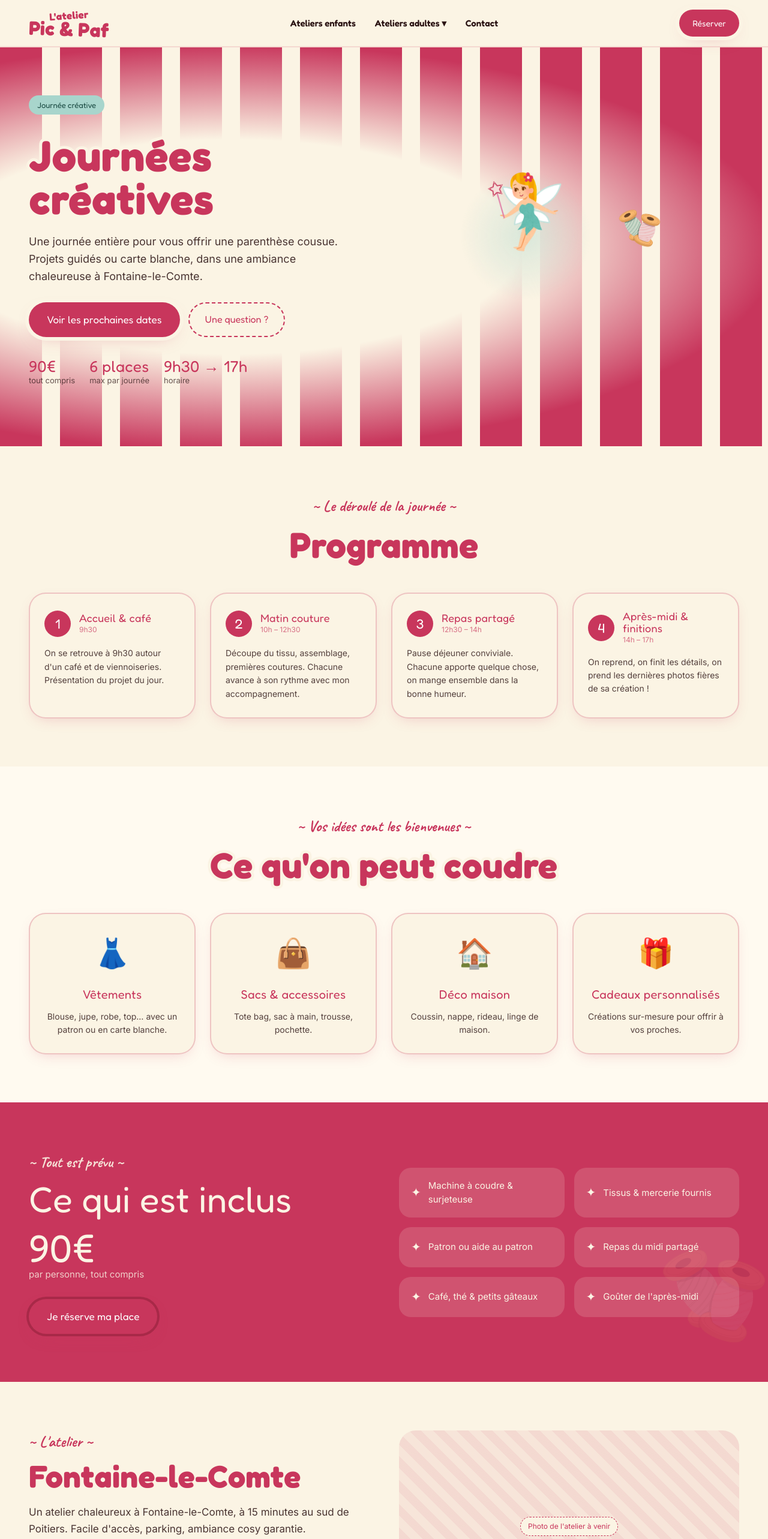
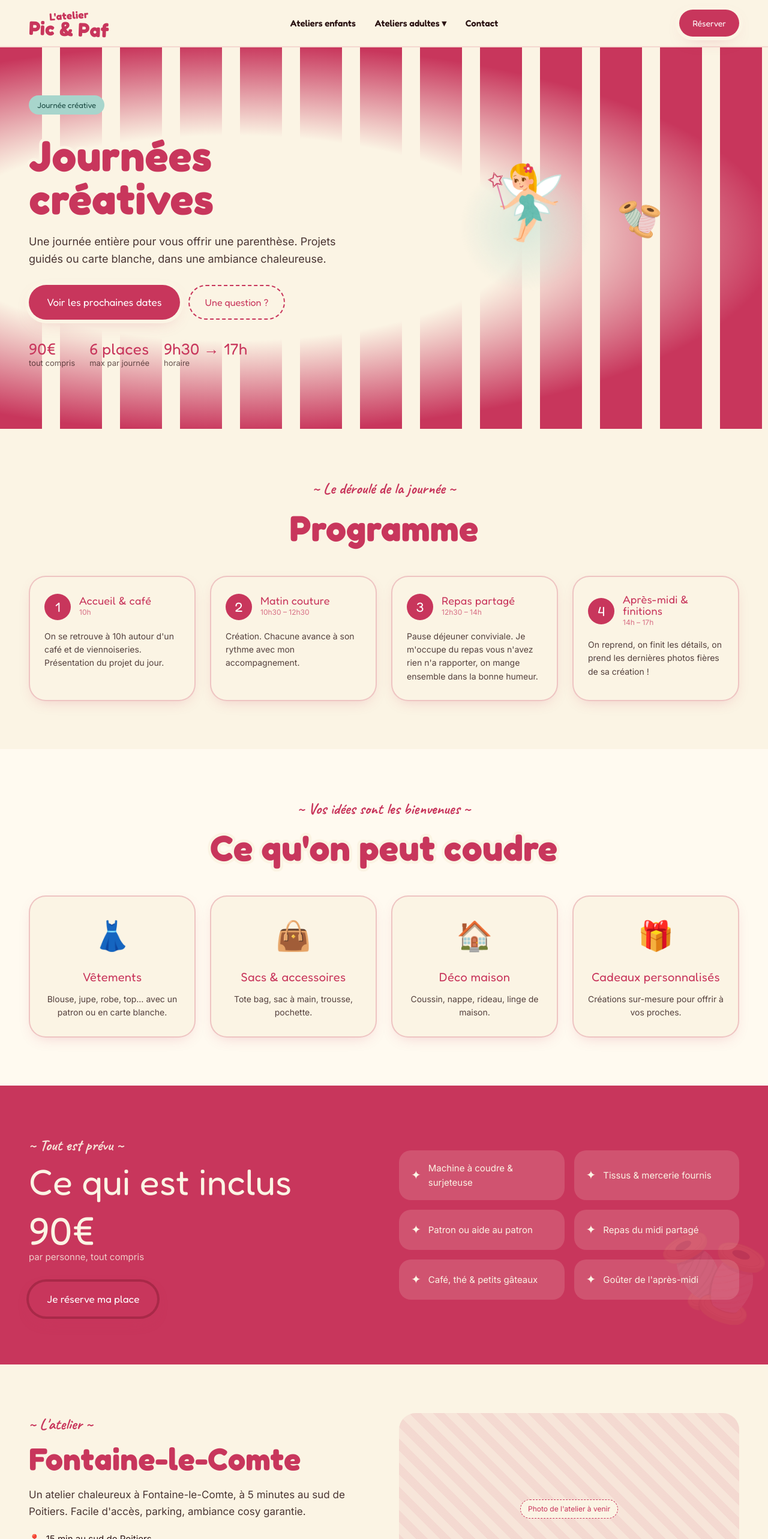
Before and after one commit to atelierpicpaf-a11y/atelierpic-paf, a Next.js app: page /ateliers-adultes/journees-creatives in a window 1280 px wide. Shown: the top 2566 px of the page at 60% size. Built offline with nearby package versions, Linux system fonts and the light colour scheme; no server answers; the database is empty.

Commit message:
content: mettre à jour les textes de la page journées créatives
Ajuster les horaires du programme (accueil 10h, matin 10h30-12h30),
préciser que le repas est fourni et corriger le lieu (Fontaine-le-Comte,
5 min au sud de Poitiers).

Co-Authored-By: Claude Sonnet 4.6 <noreply@anthropic.com>

```diff
--- a/app/(marketing)/ateliers-adultes/journees-creatives/page.tsx
+++ b/app/(marketing)/ateliers-adultes/journees-creatives/page.tsx
@@ -18,9 +18,9 @@ function formatJourneeDate(iso: string) {
 }
 
 const PROGRAMME = [
-  { n:'1', titre:"Accueil & café", desc:"On se retrouve à 9h30 autour d'un café et de viennoiseries. Présentation du projet du jour.", heure:'9h30' },
-  { n:'2', titre:'Matin couture', desc:"Découpe du tissu, assemblage, premières coutures. Chacune avance à son rythme avec mon accompagnement.", heure:'10h – 12h30' },
-  { n:'3', titre:"Repas partagé", desc:"Pause déjeuner conviviale. Chacune apporte quelque chose, on mange ensemble dans la bonne humeur.", heure:'12h30 – 14h' },
+  { n:'1', titre:"Accueil & café", desc:"On se retrouve à 10h autour d'un café et de viennoiseries. Présentation du projet du jour.", heure:'10h' },
+  { n:'2', titre:'Matin couture', desc:"Création. Chacune avance à son rythme avec mon accompagnement.", heure:'10h30 – 12h30' },
+  { n:'3', titre:"Repas partagé", desc:"Pause déjeuner conviviale. Je m'occupe du repas vous n'avez rien n'a rapporter, on mange ensemble dans la bonne humeur.", heure:'12h30 – 14h' },
   { n:'4', titre:"Après-midi & finitions", desc:"On reprend, on finit les détails, on prend les dernières photos fières de sa création !", heure:'14h – 17h' },
 ]
 
@@ -65,7 +65,7 @@ export default async function JourneesCreativesPage() {
             <span className="badge" style={{ background:'var(--menthe)', color:'#1a4a42', marginBottom:20 }}>Journée créative</span>
             <h1 className="sticker-title" style={{ fontSize:'clamp(44px,6vw,72px)', textAlign:'left', margin:'12px 0 22px' }}>Journées<br/>créatives</h1>
             <p style={{ fontSize:18, maxWidth:520, lineHeight:1.6, opacity:.85, marginBottom:28 }}>
-              Une journée entière pour vous offrir une parenthèse cousue. Projets guidés ou carte blanche, dans une ambiance chaleureuse à {lieu}.
+              Une journée entière pour vous offrir une parenthèse. Projets guidés ou carte blanche, dans une ambiance chaleureuse.
             </p>
             <div style={{ display:'flex', gap:14, flexWrap:'wrap', marginBottom:36 }}>
               <a href="#dates" className="cta-pill">Voir les prochaines dates</a>
@@ -158,7 +158,7 @@ export default async function JourneesCreativesPage() {
               <span className="h-caveat" style={{ fontSize:26, color:'var(--framboise)' }}>~ L&apos;atelier ~</span>
               <h2 className="sticker-title" style={{ fontSize:'clamp(32px,4.5vw,52px)', margin:'10px 0 20px', textAlign:'left' }}>Fontaine-le-Comte</h2>
               <p style={{ fontSize:17, opacity:.85, lineHeight:1.65, marginBottom:20 }}>
-                Un atelier chaleureux à {lieu}, à 15 minutes au sud de Poitiers. Facile d&apos;accès, parking, ambiance cosy garantie.
+                Un atelier chaleureux à Fontaine-le-Comte, à 5 minutes au sud de Poitiers. Facile d&apos;accès, parking, ambiance cosy garantie.
               </p>
               <ul style={{ margin:0, padding:0, listStyle:'none', display:'flex', flexDirection:'column', gap:10 }}>
                 {['15 min au sud de Poitiers','Parking gratuit sur place','Accès PMR','Atelier lumineux et bien équipé'].map((it,i) => (
```
